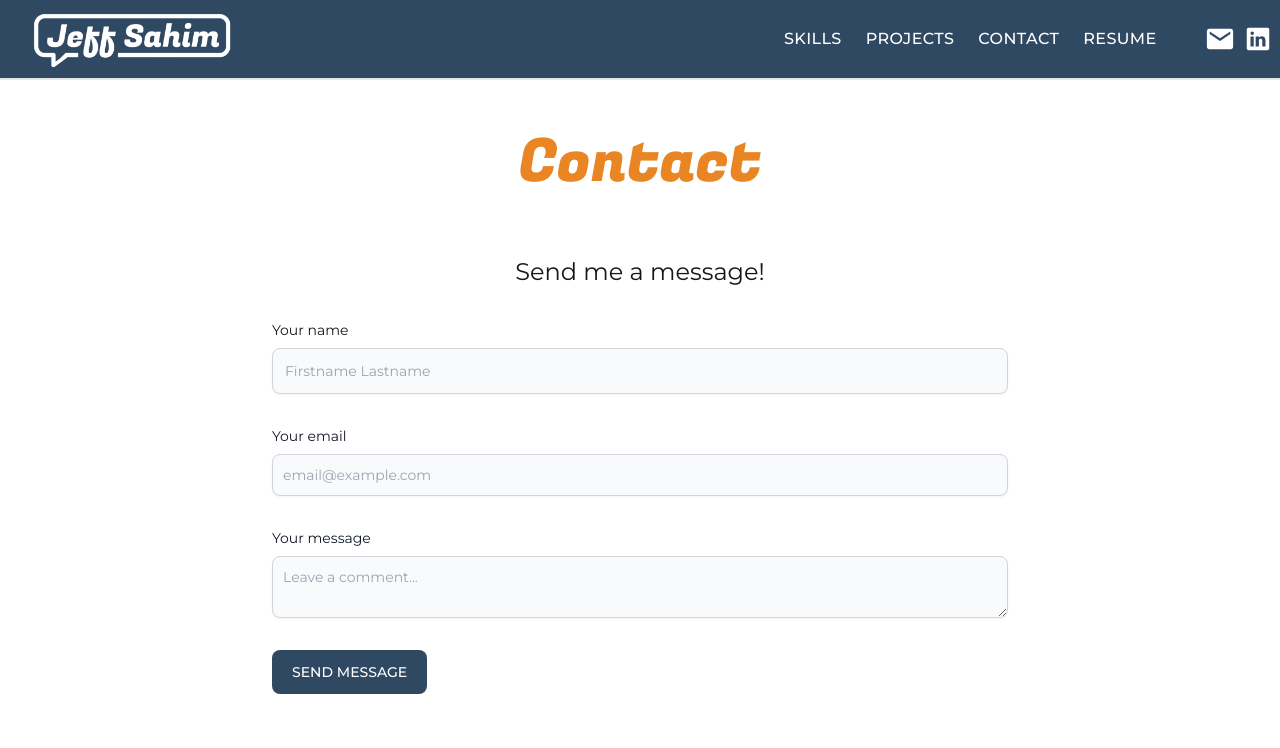
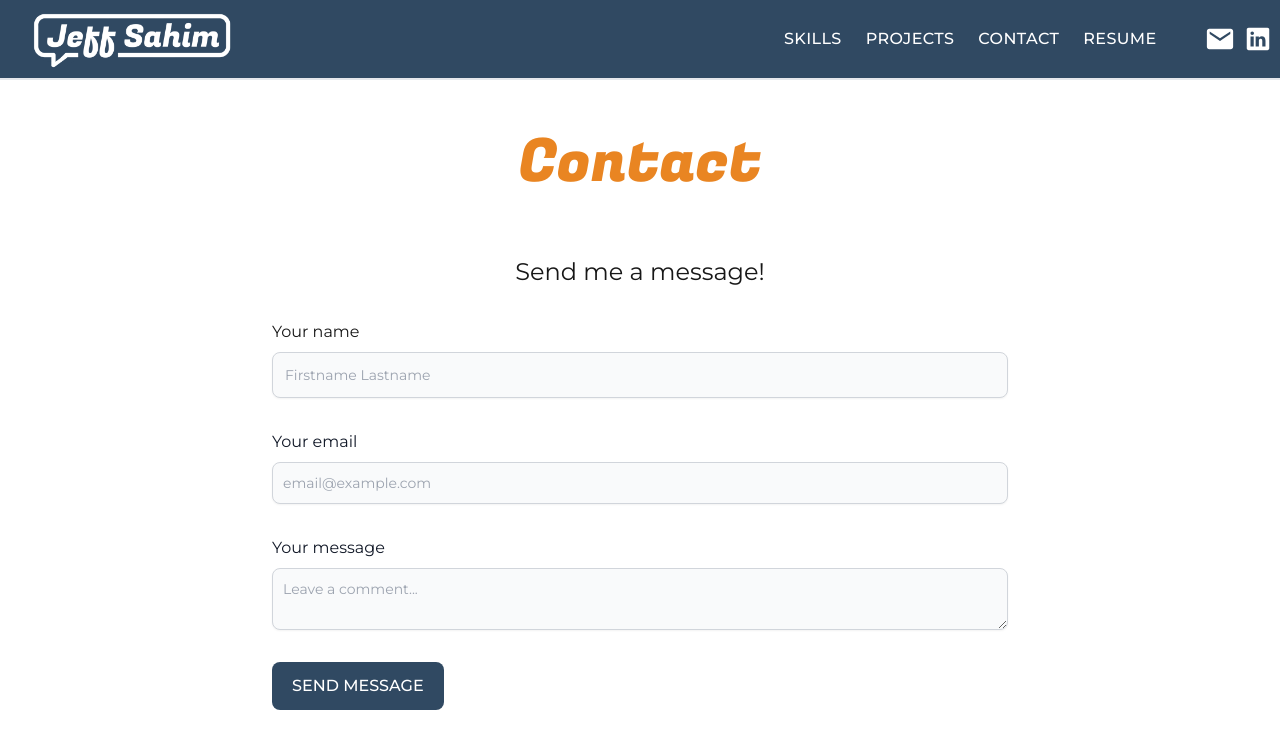
Before and after one commit to jsahim/portfolio, a Next.js app: page /contact in a window 1280 px wide. Shown: the top 748 px of the page. Built offline with nearby package versions, Linux system fonts and the light colour scheme.

Commit message:
Update style

```diff
--- a/src/app/contact/page.tsx
+++ b/src/app/contact/page.tsx
@@ -10,20 +10,20 @@ export default function Contact() {
         <div className="py-8 lg:py-8 px-4 mx-auto max-w-screen-md">
           <form action="https://formsubmit.co/jeffreysahim@gmail.com" method="POST" className="space-y-8">
               <div>
-                  <label htmlFor="name" className="block mb-2 text-sm font-regular text-gray-90">Your name</label>
+                  <label htmlFor="name" className="block mb-2 font-regular text-gray-90">Your name</label>
                   <input type="text" name="name" className="block p-3 w-full text-sm text-gray-900 bg-gray-50 rounded-lg border border-gray-300 shadow-sm" placeholder="Firstname Lastname" required />
               </div>
               <div>
-                  <label htmlFor="email" className="block mb-2 text-sm font-regular text-gray-900">Your email</label>
+                  <label htmlFor="email" className="block mb-2 font-regular text-gray-900">Your email</label>
                   <input type="email" name="email" className="shadow-sm bg-gray-50 border border-gray-300 text-gray-900 text-sm rounded-lg block w-full p-2.5" placeholder="email@example.com" required />
               </div>
               <div className="sm:col-span-2">
-                  <label htmlFor="message" className="block mb-2 text-sm font-regular text-gray-900">Your message</label>
+                  <label htmlFor="message" className="block mb-2 font-regular text-gray-900">Your message</label>
                   <textarea name="message" className="block p-2.5 w-full text-sm text-gray-900 bg-gray-50 rounded-lg shadow-sm border border-gray-300" placeholder="Leave a comment..." required></textarea>
               </div>
               <input type="hidden" name="_next" value="https://jeffsahim.vercel.app/thanks"/>
               <input type="hidden" name="_captcha" value="false" />
-              <button type="submit" className="py-3 px-5 text-sm font-medium text-center text-white rounded-lg bg-[#304962] sm:w-fit hover:bg-[#e98522] transition-all duration-150 ease-in">SEND MESSAGE</button>
+              <button type="submit" className="py-3 px-5 font-medium text-center text-white rounded-lg bg-[#304962] sm:w-fit hover:bg-[#e98522] transition-all duration-150 ease-in">SEND MESSAGE</button>
           </form>
         </div>
 
```
